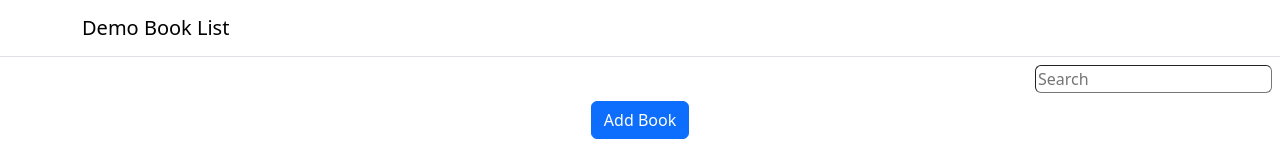
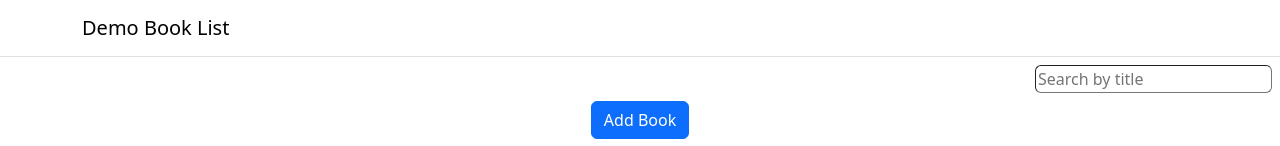
Before and after one commit to balukhdima/react-test-task, a React (Create React App) app: page / in a window 1280 px wide. Shown: the top 146 px of the page. Built offline with nearby package versions, Linux system fonts and the light colour scheme; data requests are answered from the project's data file.

Commit message:
added placeholder to search input

```diff
--- a/src/components/Dashboard.tsx
+++ b/src/components/Dashboard.tsx
@@ -153,7 +153,7 @@ const Dashboard = () => {
         <input
           type="text"
           className="input-search"
-          placeholder="Search"
+          placeholder="Search by title"
           onChange={handlerSearchInput}
           value={searchInput}
         />
```
